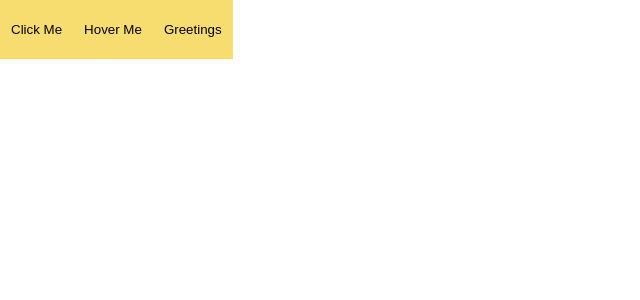
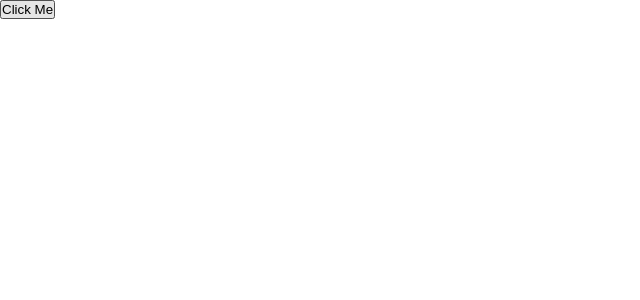
Before and after one commit to code-with-prathamesh/React-projects, a React (Vite) app in the folder basic-react-project/: page / in a window 1280 px wide. Shown: the top 300 px of the page, without its empty margins (0-640 px from the left). Built offline with nearby package versions, Linux system fonts and the light colour scheme.

Commit message:
Event Propogation in React

```diff
--- /dev/null
+++ b/basic-react-project/src/components/EventPropogation.jsx
@@ -0,0 +1,26 @@
+// By default in React Event Propogation happens in Bubbling Phase.
+// For Capturing phase we need to pass event as 'onClickCapture'
+
+export const EventPropogation = () => {
+  const handleGrandparentClick = () => {
+    console.log("Grandparent Clicked");
+  };
+  const handleParentClick = () => {
+    console.log("Grandparent Clicked");
+  };
+  const handleChildClick = (event) => {
+    console.log(event);
+    console.log("Grandparent Clicked");
+  };
+  return (
+    <section className="container">
+      <div className="g-div" onClick={handleGrandparentClick}>
+        <div className="p-div" onClick={handleParentClick}>
+          <button className="c-div" onClick={handleChildClick}>
+            Click Me
+          </button>
+        </div>
+      </div>
+    </section>
+  );
+};
--- a/basic-react-project/src/main.jsx
+++ b/basic-react-project/src/main.jsx
@@ -1,14 +1,16 @@
 import { StrictMode } from "react";
 import { createRoot } from "react-dom/client";
 import "./index.css";
-import App from "./App.jsx";
-import { EventProps } from "./components/EventProps.jsx";
+import { EventPropogation } from "./components/EventPropogation";
+// import App from "./App.jsx";
+// import { EventProps } from "./components/EventProps.jsx";
 // import { EventHandling } from "./components/EventHandling.jsx";
 
 createRoot(document.getElementById("root")).render(
   <StrictMode>
     {/* <App /> */}
     {/* <EventHandling /> */}
-    <EventProps />
+    {/* <EventProps /> */}
+    <EventPropogation />
   </StrictMode>
 );
```
